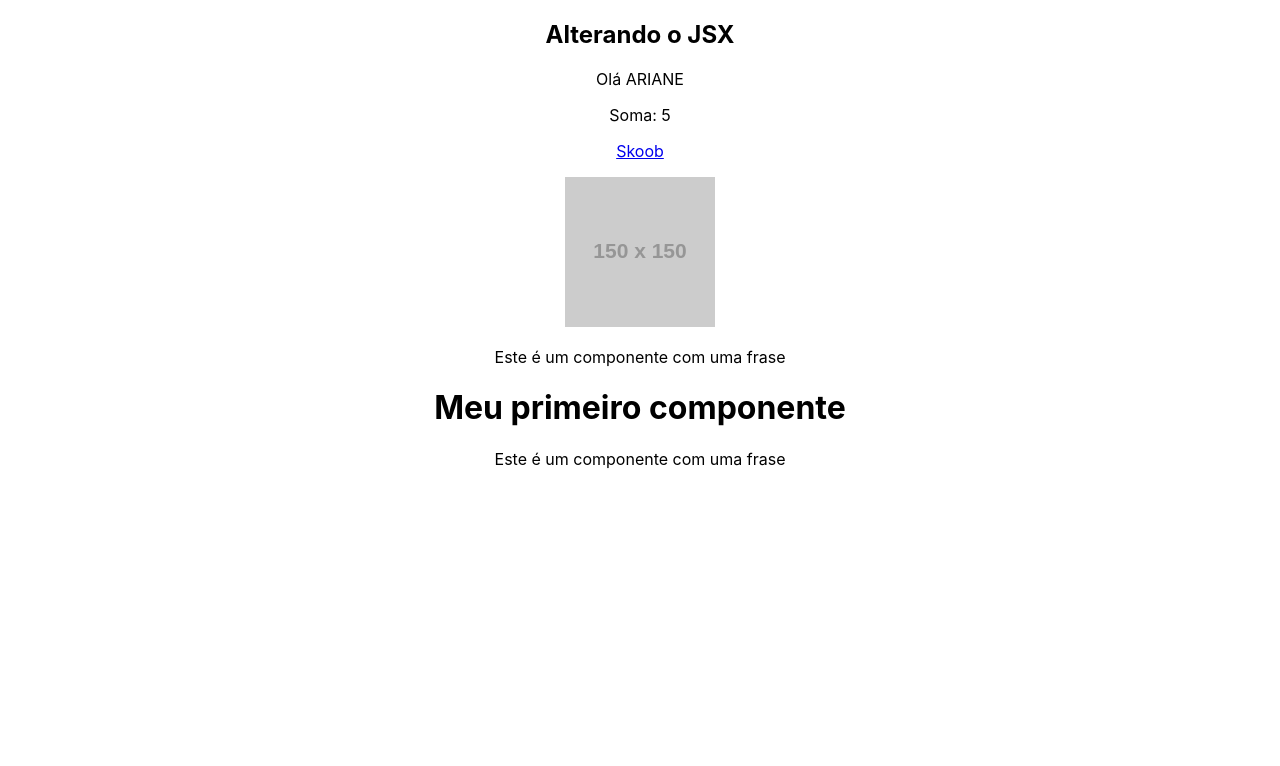
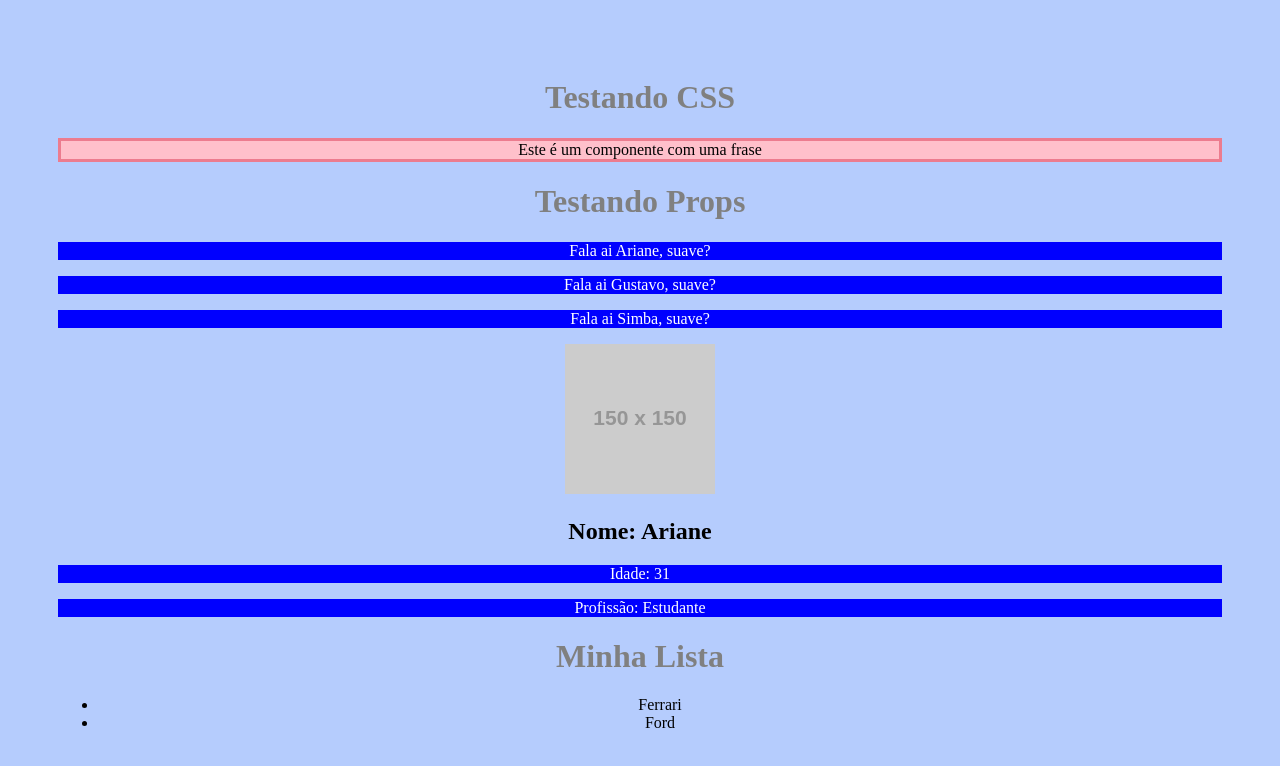
Before and after one commit to ArianeViana/hora-codar-react, a React (Create React App) app in the folder aulas/: page / in a window 1280 px wide. Shown: the top 766 px of the page. Built offline with nearby package versions, Linux system fonts and the light colour scheme; the HTML template or start-up script is replaced by a standard one.

Commit message:
props, css, fragments

```diff
--- a/aulas/src/App.js
+++ b/aulas/src/App.js
@@ -1,27 +1,30 @@
 import './App.css';
 import HelloWorld from './components/HelloWorld';
+import SayMyName from './components/SayMyName';
+import Pessoa from './components/Pessoa'
+import Frase from './components/Frase';
+import List from './components/List';
+
 
 function App() {
-
-  const name = "Ariane"
-  const newName = name.toUpperCase(name)
-
-  function sum(a,b){
-    return a + b
-  }
-
-  const url = "https://www.skoob.com.br/"
-
-  const urlImagem = "https://via.placeholder.com/150"
+  const nome = "Simba"
 
   return (
     <div className="App">
-      <h2>Alterando o JSX</h2>
-      <p>Olá {newName}</p>
-      <p>Soma: {sum(2,3)}</p>
-      <p><a href={url} target="_blank">Skoob</a></p>
-      <img src={urlImagem} alt="Minha imagem"/>
-      <HelloWorld />
+      <h1>Testando CSS</h1>
+      <Frase />
+
+      <h1>Testando Props</h1>
+      <SayMyName nome="Ariane" />
+      <SayMyName nome="Gustavo" />
+      <SayMyName nome={nome}/>
+      <Pessoa
+        nome="Ariane"
+        idade = {31}
+        profissao = "Estudante"
+        foto = "https://via.placeholder.com/150" />
+
+      <List />
     </div>
   );
 }
--- a/aulas/src/components/Frase.jsx
+++ b/aulas/src/components/Frase.jsx
@@ -1,7 +1,9 @@
+import styles from './Frase.module.css'
+
 function Frase(){
     return (
-        <div>
-            <p>Este é um componente com uma frase</p>
+        <div className={styles.fraseContainer}>
+            <p className={styles.fraseContent}>Este é um componente com uma frase</p>
         </div>
     )
 }
--- /dev/null
+++ b/aulas/src/components/Frase.module.css
@@ -0,0 +1,10 @@
+.fraseContainer{
+    background-color: rgb(252, 132, 152);
+    border: 3px solid #1111
+}
+
+.fraseContent{
+    color: black;
+    background-color: pink;
+    margin: 0
+}
--- /dev/null
+++ b/aulas/src/components/Item.jsx
@@ -0,0 +1,10 @@
+function Item(props) {
+    return(
+        <>
+        <li>{props.marca}</li>
+        </>
+    )
+
+}
+
+export default Item
--- /dev/null
+++ b/aulas/src/components/List.jsx
@@ -0,0 +1,16 @@
+import Item from "./Item"
+
+function List(){
+    return (
+        <>
+            <h1>Minha Lista</h1>
+            <ul>
+                <Item marca="Ferrari"
+                 />
+                 <Item marca = "Ford"/>
+            </ul>
+        </>
+    )
+}
+
+export default List
--- /dev/null
+++ b/aulas/src/components/Pessoa.jsx
@@ -0,0 +1,12 @@
+function Pessoa({nome, idade, profissao, foto}){
+    return (
+        <div>
+           <img src={foto}/>
+           <h2>Nome: {nome}</h2>
+           <p>Idade: {idade}</p>
+           <p>Profissão: {profissao}</p>
+        </div>
+    )
+}
+
+export default Pessoa
--- /dev/null
+++ b/aulas/src/components/SayMyName.jsx
@@ -0,0 +1,9 @@
+function SayMyName(props){
+    return (
+        <div>
+            <p>Fala ai {props.nome}, suave?</p>
+        </div>
+    )
+}
+
+export default SayMyName
--- a/aulas/src/index.css
+++ b/aulas/src/index.css
@@ -1,13 +1,13 @@
-body {
-  margin: 0;
-  font-family: -apple-system, BlinkMacSystemFont, 'Segoe UI', 'Roboto', 'Oxygen',
-    'Ubuntu', 'Cantarell', 'Fira Sans', 'Droid Sans', 'Helvetica Neue',
-    sans-serif;
-  -webkit-font-smoothing: antialiased;
-  -moz-osx-font-smoothing: grayscale;
+body{
+  padding: 50px;
+  background-color: rgb(181, 204, 253)
 }
 
-code {
-  font-family: source-code-pro, Menlo, Monaco, Consolas, 'Courier New',
-    monospace;
+h1{
+  color: gray ;
 }
+
+p{
+  background-color: blue;
+  color: white;
+}
```
